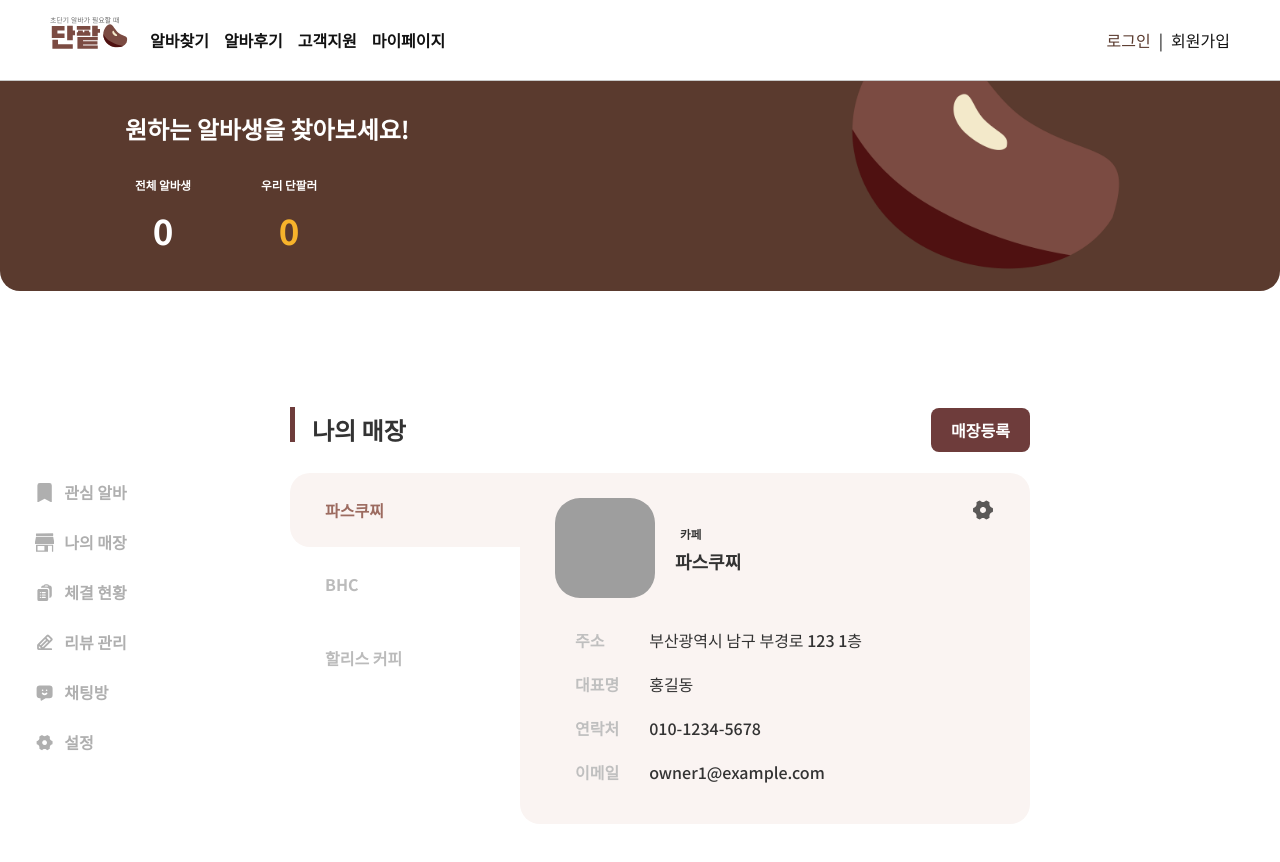
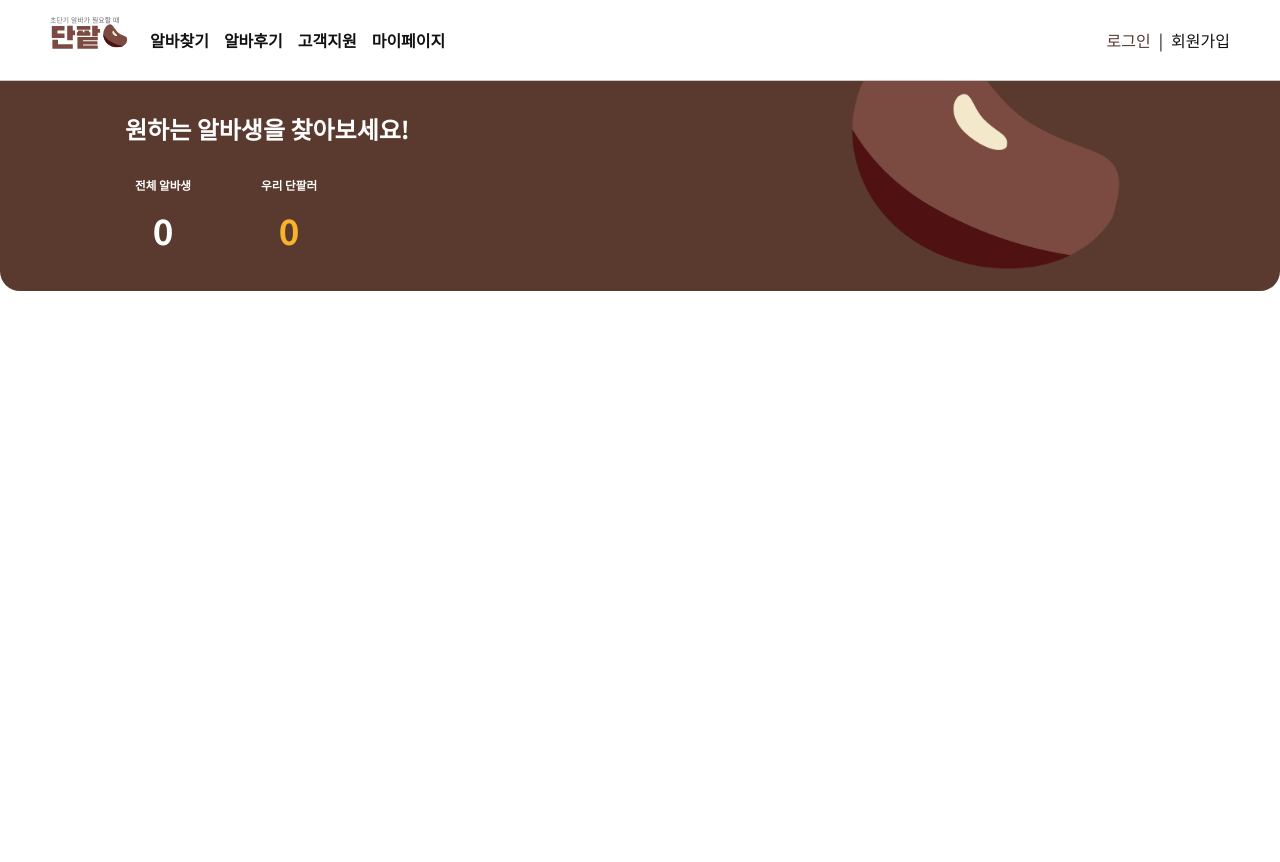
Before and after one commit to danpatime/FrontEnd, a React (Create React App) app: page / in a window 1280 px wide. Shown: the top 862 px of the page. After the commit the page ends 800 px from the top, so only its background shows below. Built offline with nearby package versions, Linux system fonts and the light colour scheme; no server answers; grey boxes are pictures that could not be loaded.

Commit message:
modify: Provider 적용

```diff
--- a/src/App.js
+++ b/src/App.js
@@ -1,16 +1,18 @@
 import "./App.css";
 import Layout from "./components/layout/Layout";
 import Router from "./Router";
+import { UserInfoProvider } from "./contexts/UserInfoContext";
 
 import MypageSubMenu from "./components/common/MypageSubMenu";
 import MyStorePage from "./pages/MyPage/MyStorePage";
 
 function App() {
   return (
-    <Layout>
-      <Router />
-      <MyStorePage/>
-    </Layout>
+    <UserInfoProvider>
+      <Layout>
+        <Router />
+      </Layout>
+    </UserInfoProvider>
   );
 }
 
```
